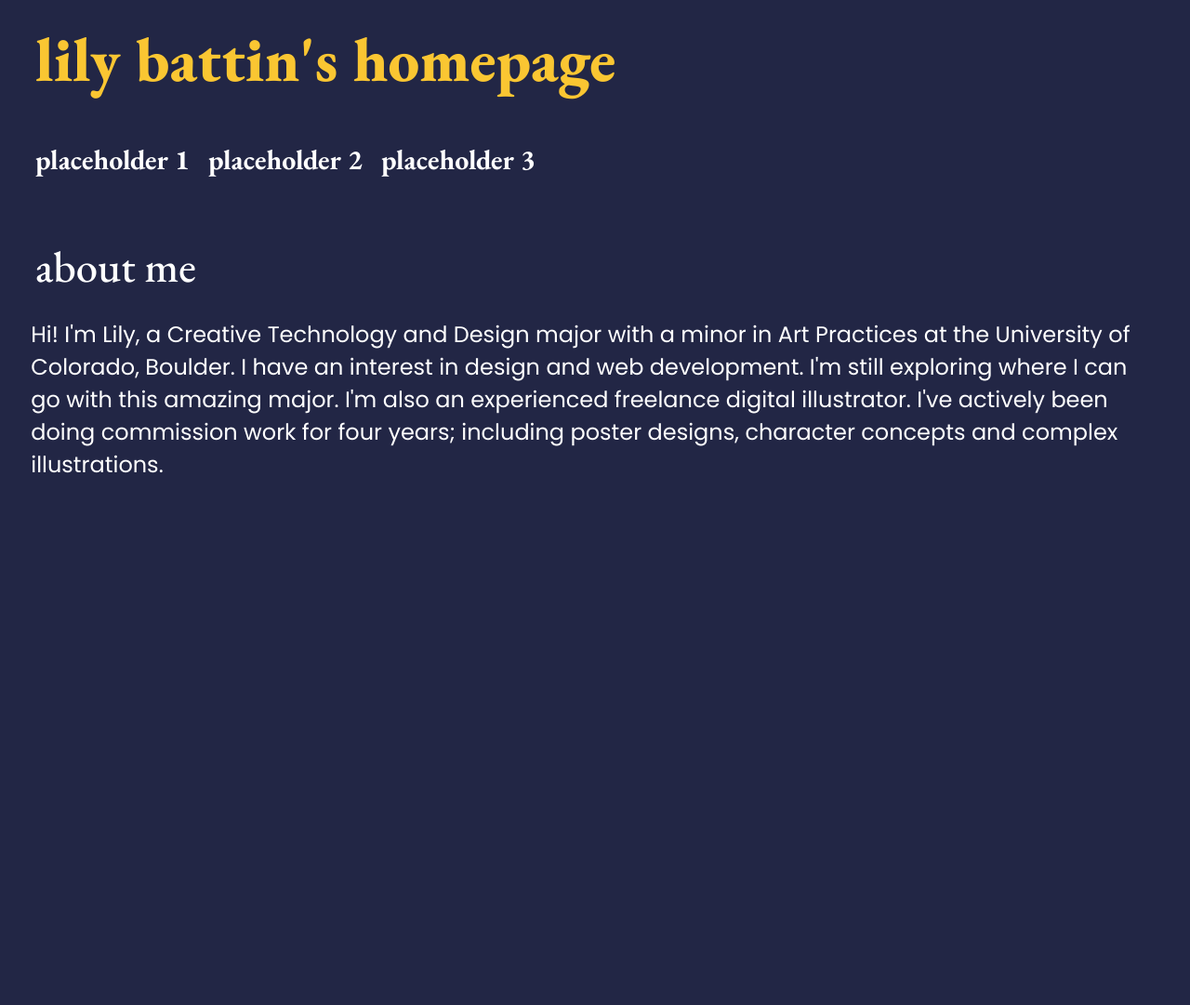
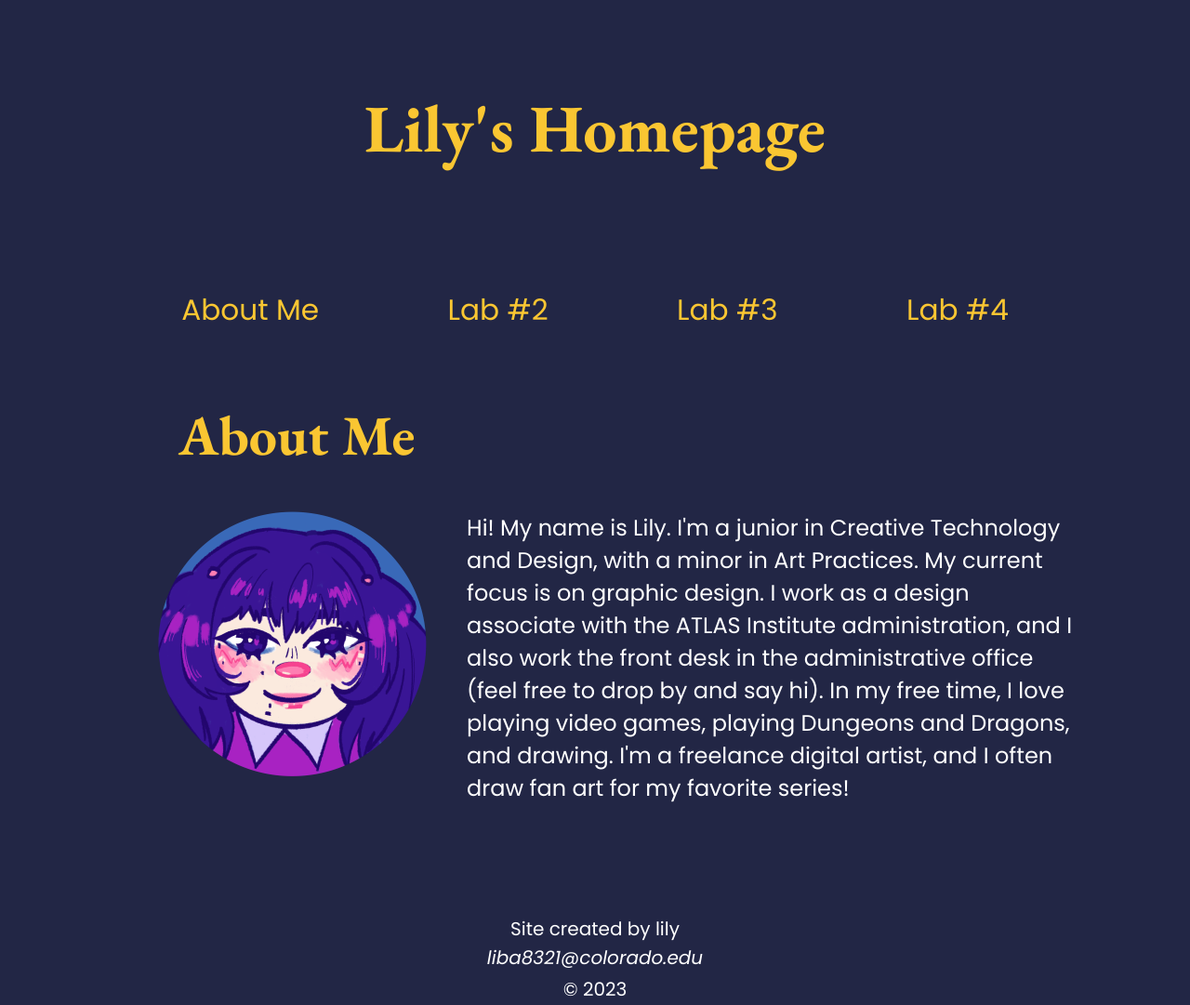
Before and after one commit to pollbite/lilysUniversalDesignWebsite, a plain HTML site: page index.html in a window 1280 px wide. Shown: the whole page at 93% size. Before the commit the page ends 800 px from the top, so only its background shows below. Drawn offline with nearby package versions, Linux system fonts and the light colour scheme; files that its build step writes are made by us from their sources.

Commit message:
updating main webpage

```diff
--- a/css/index.css
+++ b/css/index.css
@@ -1,71 +1,211 @@
 /* import for EB Garamond and M PLUS Rounded*/
 @import url("https://fonts.googleapis.com/css2?family=EB+Garamond:ital,wght@0,400;0,500;0,600;0,700;0,800;1,400;1,500;1,600;1,700;1,800&family=Poppins:ital,wght@0,100;0,200;0,300;0,400;0,500;0,600;0,700;0,800;0,900;1,100;1,200;1,300;1,400;1,500;1,600;1,700;1,800;1,900&display=swap");
 
-body {
-    background-image: url();
-    background-color: #222645;
+/* color bin
+
+  #222645 dark blue
+
+  #fac632 yellow
+
+*/
+
+.sr-only {
+  border: 0;
+  clip: rect(0,0,0,0);
+  height: 1px;
+  margin: -1px;
+  overflow: hidden;
+  padding: 0;
+  position: absolute;
+  white-space: nowrap;
+  width: 1px;
 }
 
-h1 {
-    /*color:#fac632; color for when website is fully formatted*/
-    color: #fac632;
-    font-family: "EB Garamond";
-    font-style: normal;
-    font-weight: 800;
-    font-size: 50pt;
-    margin: 20px 20px 20px 30px;
+.skip-link {
+  background:black;
+  color: #ffff;
+  font-weight: 700;
+  padding: 4px;
+  position: absolute;
+  transform: translateY(-200%);
 }
 
-h3 {
-    color: #FFFFFF;
-    font-family: "EB Garamond";
-    font-style: normal;
-    font-weight: 500;
-    font-size: 35pt;
-    margin: 20px 20px 0px 30px;
+.skip-link:focus {
+  transform: translateY(-100%);
 }
 
-  p {
-    color: white;
-    font-family: "Poppins";
-    font-style: normal;
-    font-weight: 400;
-    font-size: 150%;
-    padding: 1%;
-    margin: 1%;
+.skip-link {
+  transition: transform -0.3s;
 }
 
-  /* css for links */
-a:link {
+*,
+*:before,
+*:after {
+  box-sizing: border-box;
+  padding: 0;
+  margin: 0;
+}
+
+.container {
+  max-width: 1100px;
+  margin: 0 auto;
+}
+
+body {
+    background: #222645;
+    font-family: "Poppins", sans-serif;
+    font-size: 1.5em;
+}
+
+img {
+  padding: .3em;
+  margin: 3%;
+  display: block;
+  float: left;
+}
+
+
+h1,
+h2,
+h3 {
+    font-family: 'Eb Garamond', serif;
+    font-weight: 700;
+    font-size: .2em 0;
+    padding: .5em 0em .5em 0em;
     color: #fac632;
 }
 
-  a:visited {
+
+p {
+  margin: 1.8em 0;
+}
+
+h2 {
+  font-size: 2.5em;
+  padding: 0em 0em 0em 1.1em;
+}
+
+header,
+nav,
+main,
+aside,
+footer {
+    padding: 1.5em;
+}
+
+header, footer {
+  text-align: center;
+}
+
+.container{
+  max-width: 1200 px;
+  margin: 0 auto;
+  background: #222645;
+  display: grid;
+  width: 100 vw;
+  height: 100 vh;
+  grid-template-columns:
+   1fr    2fr     1fr;
+  grid-template-areas:
+  "header1    header1 header1"
+  "nav1   nav1    nav1"
+  "main1 main1   main1"
+  "main1 main1   main1"
+  "footer1    footer1 footer1"
+}
+
+header {
+  grid-area: header1;
+  color: #fac632;
+  font-size: 1.5em;
+}
+
+nav {
+  grid-area: nav1;
+}
+
+main {
+  grid-area: main1;
+  max-height: 100%;
   color: white;
 }
 
-  a:hover {
-    text-decoration: underline;
+footer {
+  grid-area: footer1;
+  color: white;
+}
+
+nav ul {
+  display: flex;
+  flex-flow: row nowrap;
+  justify-content: space-around;
+}
+
+nav ul li {
+  list-style: none;
+}
+
+nav ul li a {
+  text-decoration: none;
+  font-size: 1.3em;
+}
+
+nav ul li a:link {
   color: #fac632;
 }
 
-  a {
-    all: unset;
+nav ul li a:visited {
+  color: #fac632;
 }
 
-  .flex-container {
-    display: flex;
-    flex-direction: row;
-    width: 600px;
-    font-size: 20pt;
-    text-align: left;
-    margin: 20px 20px 20px 30px;
+nav ul li a:hover {
+  color: #222645;
+  background: white;
+  padding: .2em .5em .2em .5em;
+  border-radius: 4px;
 }
 
-  .nav-menu-item{
-    margin: 0px 20px 20px 0px;
-    font-family: "EB Garamond";
-    font-style: normal;
-    font-weight: 500;
-    font-size: 15pt;
+nav ul li a:active{
+  color: magenta;
 }
+
+@media screen
+    and (min-width: 641px)
+    and(maxwidth: 640px) {
+        .container {
+            grid-template-columns:
+             1fr    1fr;
+
+            grid-template-areas:
+            "header1 header1"
+            "nav1 nav1"
+            "main1 main1"
+            "footer1 footer1"
+        }
+    }
+
+@media screen
+    and (max-width: 640px) {
+        .container {
+            grid-template-columns:
+            1fr;
+
+            grid-template-areas:
+                "header1"
+                "nav1"
+                "main1"
+                "footer1"
+        }
+
+        nav ul {
+            flex-flow: column nowrap;
+            text-align: center;
+        }
+
+        nav ul li a {
+            display: block;
+            padding: 10px 5px;
+            margin: 5px;
+            background: #222645;
+        }
+    }
--- a/index.html
+++ b/index.html
@@ -1,43 +1,53 @@
 <!DOCTYPE html>
-<html lang="en-us">
+<html lang="en">
 <head>
-    <meta charset="utf-8">
-
-    <title>homepage</title>
-    <link rel="stylesheet" href="index.css">
-
+  <meta charset="UTF-8">
+  <meta name="viewport" content="width=device-width, initial-scale=1.0">
+  <title>Lily's Homepage</title>
+  <link href="css/index.css" rel="stylesheet">
 </head>
 
+
 <body>
-    <h1>lily battin's homepage</h1>
+  <div class="container">
+    <header>
+      <a class="skip-link" href="#aboutMe">Skip to main content</a>
+      <h1>Lily's Homepage</h1>
+    </header>
 
-    <div class="flex-container">
+    <nav>
+      <ul>
+          <li><a href="#aboutMe">About Me</a></li>
+          <li><a href="semantic.html">Lab #2</a></li>
+          <li><a href="lab3Tables.html">Lab #3</a></li>
+          <li><a href="lab4AcessibleCSS.html">Lab #4</a></li>
+      </ul>
+    </nav>
 
-        <a class="nav-menu-item" href="">
-          <span>
-            <h2>placeholder 1</h2>
-          </span>
-        </a>
-        <a class="nav-menu-item" href="">
-          <span>
-            <h2>placeholder 2</h2>
-          </span>
-        </a>
-        <a class="nav-menu-item" href="">
-          <span>
-            <h2>placeholder 3</h2>
-          </span>
-        </a>
+    <main id="aboutMe">
+      <h2>About Me</h2>
+
+      <figure>
+        <img src="./img/WebAboutMePFP.png" alt="chibi girl with dark hair. dark purple color scheme.">
+      </figure>
+
+      <p>
+        Hi! My name is Lily. I'm a junior in Creative Technology and Design, with a minor in Art Practices.
+        My current focus is on graphic design. I work as a design associate with the ATLAS Institute administration,
+        and I also work the front desk in the administrative office (feel free to drop by and say hi). In my free time,
+        I love playing video games, playing Dungeons and Dragons, and drawing. I'm a freelance digital artist, and I
+        often draw fan art for my favorite series!
+      </p>
+
+    </main>
+
+    <footer>
+      <small>Site created by lily <address>liba8321@colorado.edu</address></small>
+      <small>&copy; 2023</small>
+    </footer>
+
+
   </div>
 
-    <h3>about me</h3>
-
-    <p>Hi! I'm Lily, a Creative Technology and Design major with a minor in Art Practices at the University of Colorado, Boulder.
-
-        I have an interest in design and web development. I'm still exploring where I can go with this amazing major.
-
-        I'm also an experienced freelance digital illustrator. I've actively been doing commission work for four years; including poster designs, character concepts and complex illustrations.
-    </p>
-
-
 </body>
+</html>
```
Also changed, not shown: img/WebAboutMePFP.png (added). Lines whose indentation alone changed are shown as unchanged.
